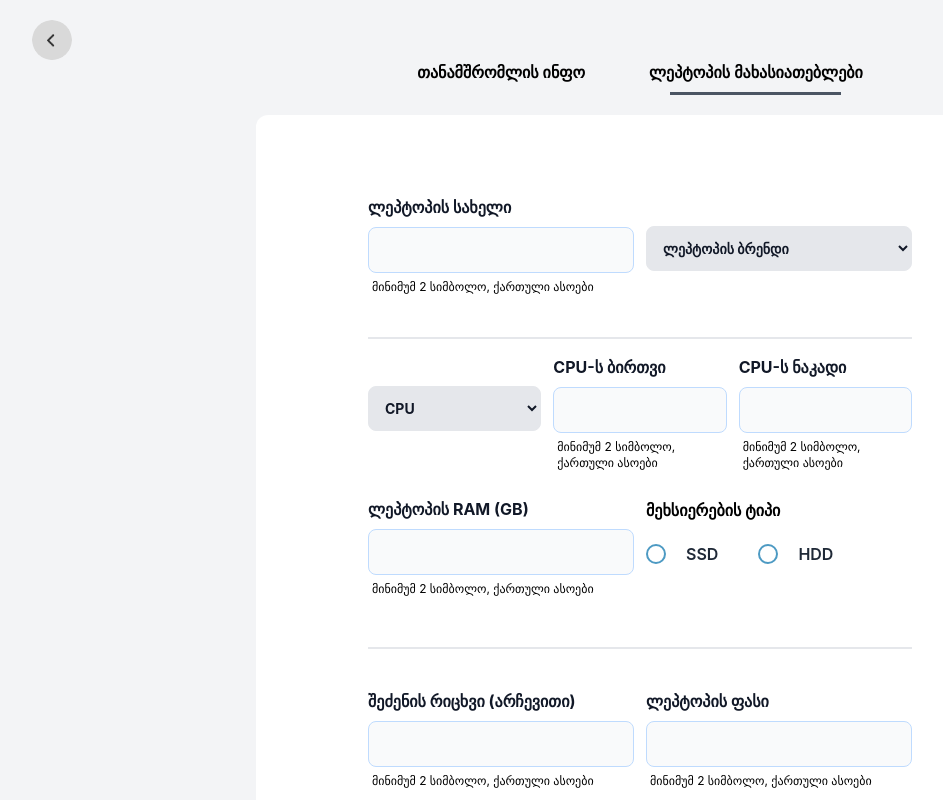
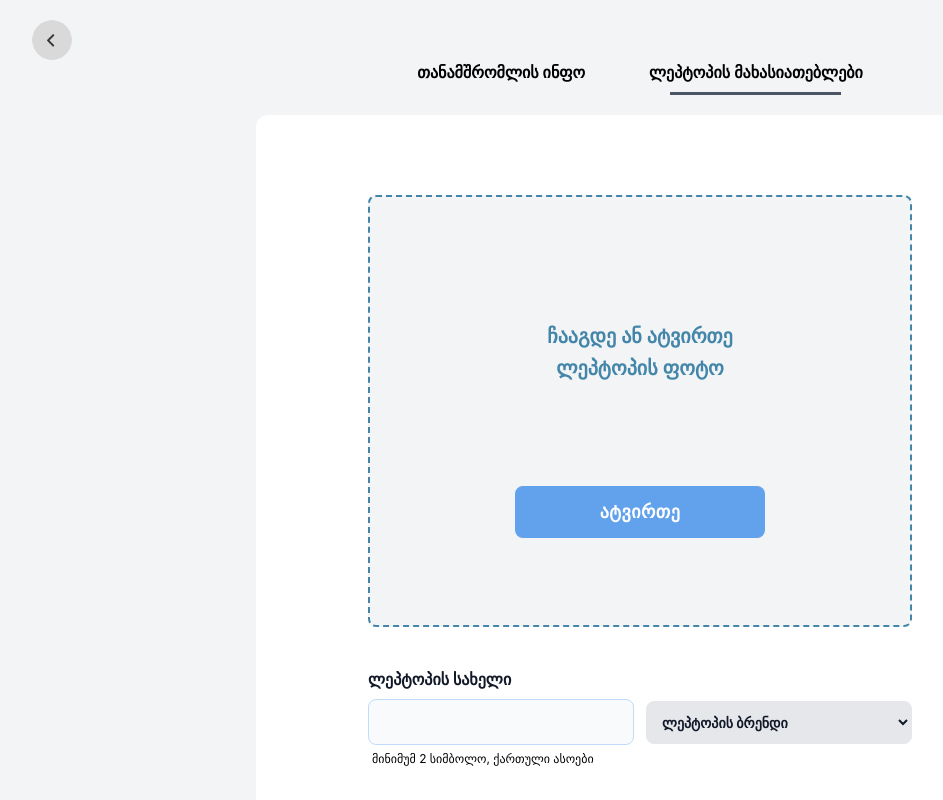
Before and after one commit to ibotchori/PCfy, a React (Create React App) app: page /laptop-info in a window 1280 px wide. Shown: the top 800 px of the page, without its empty margins (0-943 px from the left). Built offline with nearby package versions, Linux system fonts and the light colour scheme.

Commit message:
style: add react-dropzone on LaptopInfo page

```diff
--- a/package.json
+++ b/package.json
@@ -8,6 +8,7 @@
     "@testing-library/user-event": "^13.5.0",
     "react": "^18.2.0",
     "react-dom": "^18.2.0",
+    "react-dropzone": "^14.2.2",
     "react-router-dom": "^6.3.0",
     "react-scripts": "5.0.1",
     "web-vitals": "^2.1.4"
--- a/src/assets/index.js
+++ b/src/assets/index.js
@@ -5,3 +5,4 @@ export { default as Logo } from './images/Logo.png'
 export { default as GoBackIcon } from './images/GoBackIcon.png'
 export { default as BackArrow } from './images/BackArrow.png'
 export { default as SuccessImage } from './images/SuccessImage.png'
+export { default as CameraIcon } from './images/Camera.png'
--- a/src/components/Select/Select.jsx
+++ b/src/components/Select/Select.jsx
@@ -6,7 +6,7 @@ const Select = ({ label, id, name }) => {
       <select
         id={id}
         name={name}
-        className='bg-gray-200 text-gray-900 text-sm rounded-lg  focus:outline-none  font-bold  block w-full p-3 border '
+        className='bg-gray-200 text-gray-900 text-sm rounded-lg  focus:outline-none  font-bold  block w-full p-[11px] border '
       >
         <option selected>{label}</option>
         <option value='US'>დეველოპმენტი</option>
--- a/src/components/index.js
+++ b/src/components/index.js
@@ -3,4 +3,5 @@ export { default as GoBackButton } from './Buttons/GoBackButton'
 export { default as MainLogo } from './MainLogo/MainLogo'
 export { default as PageTitle } from './PageTitle/PageTitle'
 export { default as Input } from './Input/Input'
+export { default as RadioButton } from './RadioButton/RadioButton'
 export { default as Select } from './Select/Select'
--- a/src/pages/LaptopInfo/LaptopInfo.jsx
+++ b/src/pages/LaptopInfo/LaptopInfo.jsx
@@ -1,16 +1,23 @@
-import React from 'react'
 import {
   Button,
   GoBackButton,
   Input,
   MainLogo,
   PageTitle,
+  RadioButton,
   Select,
 } from 'components'
 import { Link } from 'react-router-dom'
-import RadioButton from 'components/RadioButton/RadioButton'
+import React, { useCallback } from 'react'
+import { useDropzone } from 'react-dropzone'
+import { CameraIcon } from 'assets'
 
 const LaptopInfo = () => {
+  const onDrop = useCallback((acceptedFiles) => {
+    // Do something with the files
+  }, [])
+  const { getRootProps, getInputProps, isDragActive } = useDropzone({ onDrop })
+
   return (
     <div className='bg-gray-100 w-full h-full flex flex-col justify-between'>
       {/* Go Back Button */}
@@ -23,19 +30,65 @@ const LaptopInfo = () => {
           <div className='divide-y-[16px] sm:divide-y-2 sm:divide-gray-200 divide-gray-100'>
             {/* Divide 1 */}
             <div className=''>
+              {/* File Upload */}
+              <div className='lg:px-0 px-5'>
+                <div
+                  {...getRootProps()}
+                  className='mb-10 h-[16rem] sm:h-[27rem]  bg-gray-100 flex flex-col justify-evenly px-6 pt-5 pb-6 border-2 border-[#4386A9] border-dashed rounded-lg  '
+                >
+                  <div className='w-full flex lg:hidden justify-center '>
+                    <img src={CameraIcon} alt='' />
+                  </div>
+
+                  {isDragActive ? (
+                    <p className='pt-0 lg:pt-16 text-xl font-semibold text-center w-60 mx-auto leading-relaxed text-[#4386A9] '>
+                      აქ ჩააგდე ფაილი
+                    </p>
+                  ) : (
+                    <p className='pt-0 lg:pt-16 text-xl font-semibold text-center w-60 mx-auto leading-relaxed text-[#4386A9] '>
+                      ჩააგდე ან ატვირთე ლეპტოპის ფოტო
+                    </p>
+                  )}
+
+                  <div className='w-full flex justify-center'>
+                    <div className='flex text-sm text-gray-600'>
+                      <label
+                        htmlFor='file-upload'
+                        className='relative cursor-pointer bg-white rounded-md font-medium text-indigo-600 hover:text-indigo-500 focus-within:outline-none focus-within:ring-2 focus-within:ring-offset-2 focus-within:ring-indigo-500'
+                      >
+                        <input
+                          {...getInputProps()}
+                          id='file-upload'
+                          name='file-upload'
+                          type='file'
+                          className='sr-only'
+                        />
+                      </label>
+                    </div>
+                  </div>
+                  <div className='w-full items-center lg:flex justify-center hidden py-6 '>
+                    <button
+                      className={`px-20 py-3 w-[250px]  bg-mainButtonColor hover:bg-hoverButtonColor  focus:bg-focusButtonColor  rounded-lg  text-center  text-lg  tracking-wide text-white  font-semibold`}
+                    >
+                      ატვირთე
+                    </button>
+                  </div>
+                </div>
+              </div>
+
               <div className='flex flex-col lg:flex-row sm:justify-between gap-3 items-center pb-5 lg:pb-10'>
                 <div className='w-[21.875rem] sm:w-[25rem]'>
                   <Input label='ლეპტოპის სახელი' />
                 </div>
-                <div className='w-[21.875rem] sm:w-[25rem] pt-7'>
+                <div className='w-[21.875rem] sm:w-[25rem] pt-8'>
                   <Select label='ლეპტოპის ბრენდი' />
                 </div>
               </div>
             </div>
             {/* Divide 2 */}
-            <div className='pt-4 ms:pt-10 pb-0 sm:pb-2'>
+            <div className='pt-3 lg:pt-10 pb-0 sm:pb-2'>
               <div className='flex flex-col lg:flex-row sm:justify-between gap-3 items-center pb-5 lg:pb-10'>
-                <div className='w-[21.875rem] sm:w-[25rem] pt-7'>
+                <div className='w-[21.875rem] sm:w-[25rem] pt-8'>
                   <Select label='CPU' />
                 </div>
                 <div className='w-[21.875rem] sm:w-[25rem]'>
```
Also changed, not shown: src/assets/images/Camera.png (added), 1 other file (tests, documents, lock files or other folders).
